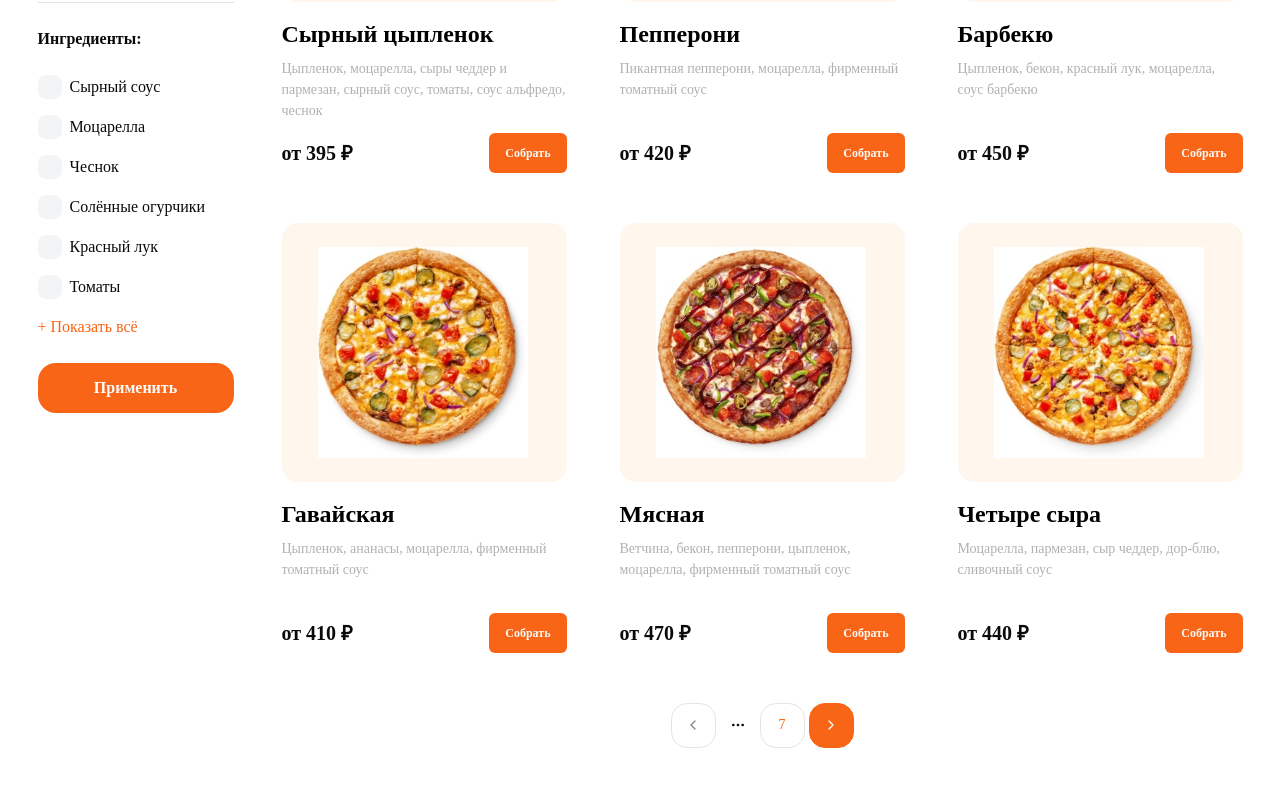
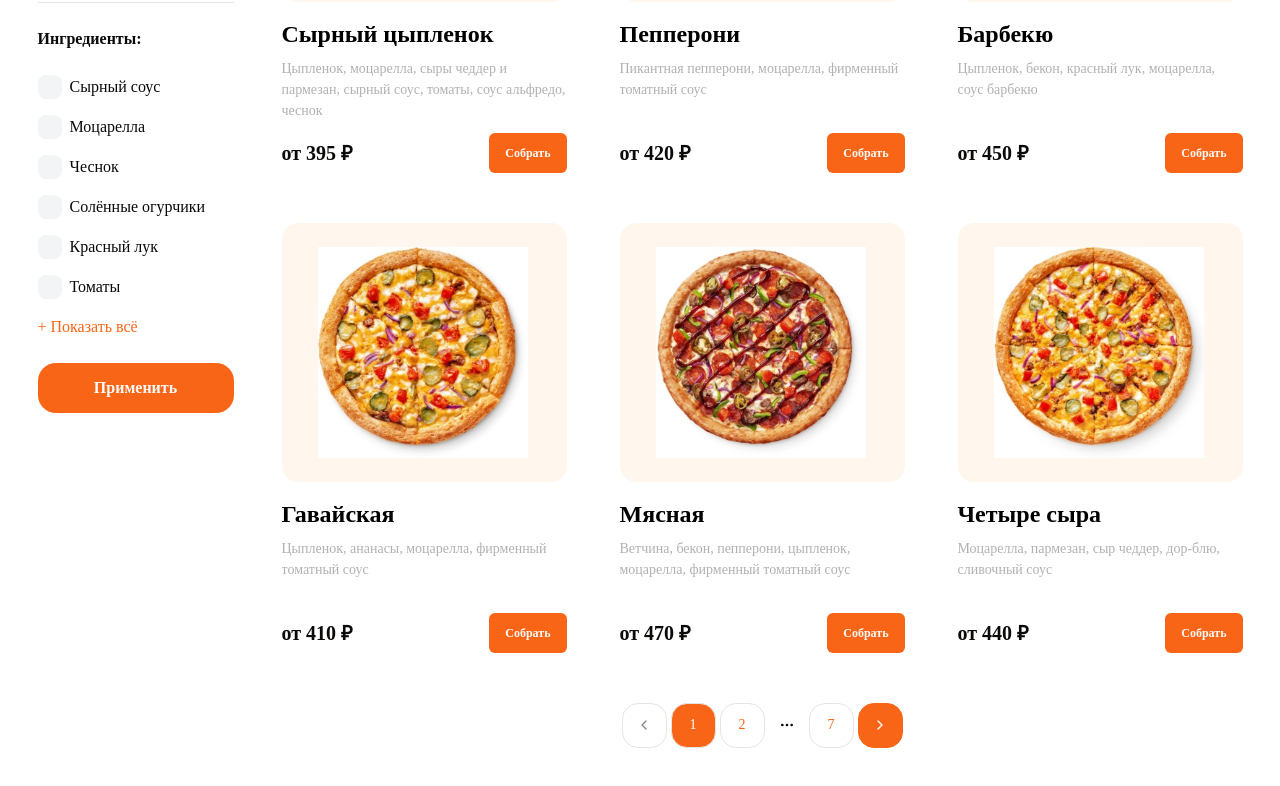
Before and after one commit to Almas-ue/ReactPizza, a React (Vite) app: page / in a window 1280 px wide. Shown: the part 628-1414 px from the top of the page. Built offline with nearby package versions, Linux system fonts and the light colour scheme; a web font is replaced by a local one.

Commit message:
end pagination

```diff
--- a/package.json
+++ b/package.json
@@ -1,7 +1,7 @@
 {
   "name": "reactpizza",
   "private": true,
-  "version": "0.5.5",
+  "version": "0.6.0",
   "type": "module",
   "scripts": {
     "dev": "vite",
--- a/src/app/App.tsx
+++ b/src/app/App.tsx
@@ -3,7 +3,6 @@ import Categorias from '../widgets/categorias'
 import Header from '../widgets/Header/Header'
 import Container from '@/components/ui/container'
 import Pizzas from '@/widgets/listPizza/Pizzas'
-import PaginationPages from '@/widgets/pages/PaginationPages'
 
 const App = () => {
 
--- a/src/widgets/pages/PaginationPages.tsx
+++ b/src/widgets/pages/PaginationPages.tsx
@@ -1,4 +1,4 @@
-import { FC, useEffect } from "react"
+import { FC, useEffect, useState } from "react"
 import { cn } from "@/lib/utils";
 import { ChevronsLeft } from "lucide-react";
 
@@ -20,15 +20,21 @@ interface props {
 }
 
 const PaginationPages: FC<props> = ({ countPage, currentPage, paginate, className }) => {
-    const pagesArr: number[] = [];
+    const [pagesArr, setPages] = useState<any[]>([]);
     const lastPage: number = countPage;
 
     useEffect(() => {
-        for (let i = 1; i <= countPage - 1; i++) {
-            pagesArr.push(i);
+        let newPages: number[] = [];
+        if (currentPage < lastPage - 1) {
+            if (currentPage > 1) {
+                newPages.push(currentPage - 1);
+            }
+            newPages.push(currentPage, currentPage + 1);
+            setPages(newPages)
+        } else if (currentPage == lastPage) {
+            setPages([lastPage - 1 - 1, lastPage - 1])
         }
-        console.log(pagesArr)
-    })
+    }, [currentPage])
 
     return (
         <Pagination className={className}>
@@ -54,7 +60,9 @@ const PaginationPages: FC<props> = ({ countPage, currentPage, paginate, classNam
                 {
                     pagesArr && pagesArr.map((page) =>
                         <>
-                            <PaginationItem>
+                            <PaginationItem
+                                key={page}
+                            >
                                 <PaginationLink
                                     isActive={currentPage === page ? true : false}
                                     className={cn(currentPage === page ? "text-white" : "text-primary")}
@@ -66,7 +74,7 @@ const PaginationPages: FC<props> = ({ countPage, currentPage, paginate, classNam
                     )
                 }
                 {
-                    currentPage < lastPage - 1 ? (
+                    currentPage < lastPage - 1 - 1 ? (
                         <PaginationItem>
                             <PaginationEllipsis />
                         </PaginationItem>
@@ -89,7 +97,6 @@ const PaginationPages: FC<props> = ({ countPage, currentPage, paginate, classNam
                 </PaginationItem>
             </PaginationContent>
         </Pagination >
-
     )
 }
 
```
Also changed, not shown: 1 other file (tests, documents, lock files or other folders).
